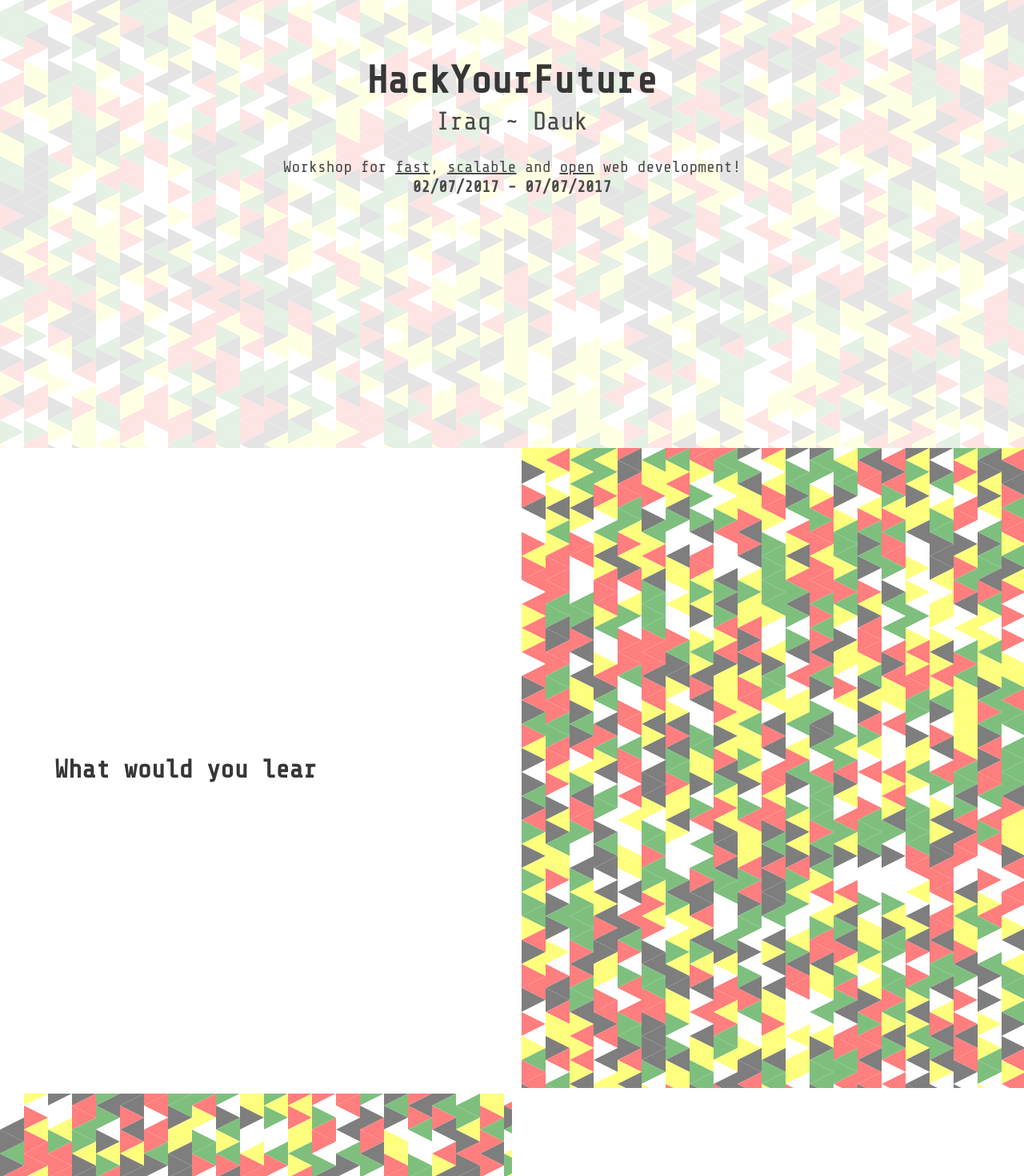
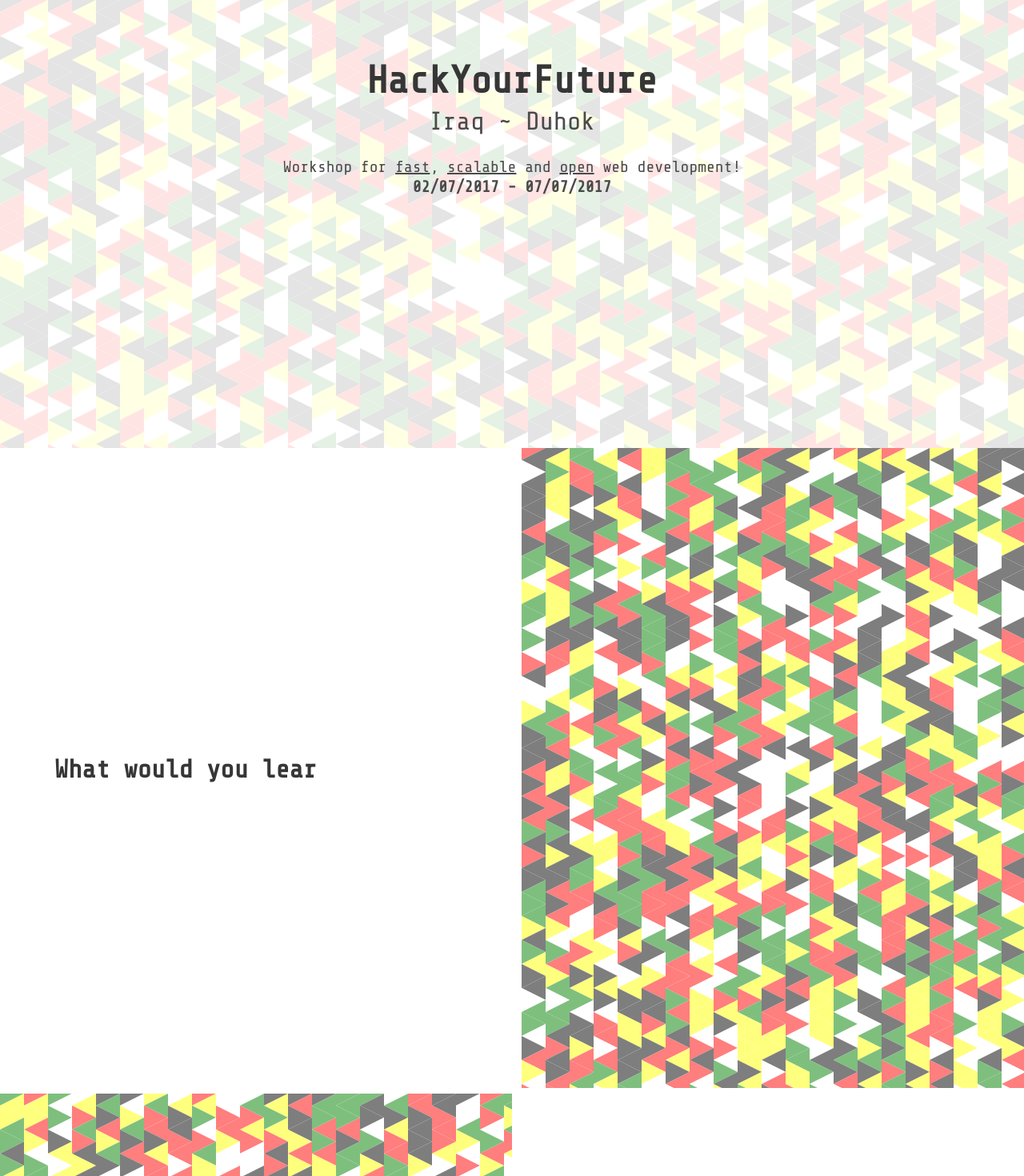
Before and after one commit to HackYourFuture/Iraq, a Nuxt app: page / in a window 1280 px wide. Shown: the part 240-1710 px from the top of the page at 80% size. Built offline with nearby package versions, Linux system fonts and the light colour scheme.

Commit message:
Fix the mounting of the svg

```diff
--- a/components/Logo.vue
+++ b/components/Logo.vue
@@ -1,6 +1,6 @@
 <template>
   <div class="main-screen">
-    <div class="overlay"  v-if="width">
+    <div class="overlay">
       <SVGTriangles :width="width" :height="height"></SVGTriangles>
     </div>
     <section class="hero is-fullheight">
@@ -10,7 +10,7 @@
             HackYourFuture
           </h1>
           <h2 class="subtitle is-3">
-            Iraq ~ Dauk
+            Iraq ~ Duhok
           </h2>
           <h3 class="subtitle is-5">
             Workshop for <u>fast</u>, <u>scalable</u> and <u>open</u> web development!<br/>
@@ -47,6 +47,11 @@
    mounted(){
      this.width = window.innerWidth
      this.height = window.innerHeight
+
+     if(window) window.onResize = ()=>{
+       this.width = window.innerWidth
+       this.height = window.innerHeight
+     }
    }
  }
 </script>
--- a/components/SVGTriangles.vue
+++ b/components/SVGTriangles.vue
@@ -30,19 +30,22 @@
    data(){
      return {
        columns: 10,
-       paths: this.getPaths()
+       paths: []
      }
    },
    mounted(){
-     if(window) window.onResize = ()=>{
-       this.width = window.innerWidth
-       this.height = window.innerHeight
-       this.paths = this.getPaths()
-     }
-
+     this.paths = this.getPaths()
      setInterval(()=>{
        this.paths[rand(this.paths.length)].color = this.colors[rand(this.colors.length)];
      }, 150);
+   },
+   watch: {
+     width(){
+       this.paths = this.getPaths()
+     },
+     height(){
+       this.paths = this.getPaths()
+     }
    },
    methods:{
      getPathString(i){
--- a/components/What.vue
+++ b/components/What.vue
@@ -10,14 +10,14 @@
             </div>
           </div>
         </div>
-        <div class="column is-half svg" v-if="halfWidth > 0">
+        <div class="column is-half svg">
           <SVGTriangles :width="halfWidth" :height="height"></SVGTriangles>
         </div>
       </div>
     </div>
     <div class="half-hero is-fullheight hero">
       <div class="columns">
-        <div class="column is-half svg is-hidden-mobile" v-if="halfWidth > 0">
+        <div class="column is-half svg is-hidden-mobile">
           <SVGTriangles :width="halfWidth" :height="height"></SVGTriangles>
         </div>
         <div class="column is-half">
@@ -46,6 +46,10 @@
    mounted(){
      this.halfWidth = window.innerWidth / 2
      this.height = window.innerHeight
+     if(window) window.onResize = ()=>{
+       this.width = window.innerWidth
+       this.height = window.innerHeight
+     }
    },
    components: {
      SVGTriangles,
```
